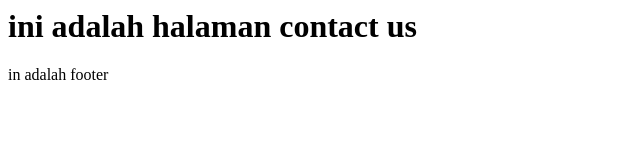
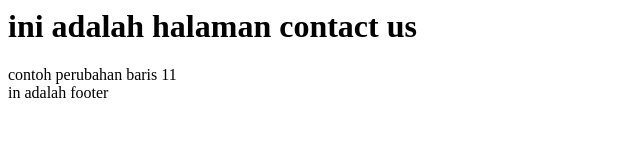
Before and after one commit to whypratama/BelajarGit, a plain HTML site: page contact-us.html in a window 1280 px wide. Shown: the whole page, without its empty margins (0-640 px from the left). Drawn offline with Linux system fonts and the light colour scheme.

Commit message:
menambahkan penjelasan contact us

```diff
--- a/contact-us.html
+++ b/contact-us.html
@@ -8,7 +8,7 @@
 <body>
 <h1> ini adalah halaman contact us</h1>
 
-
+<div>contoh perubahan baris 11</div>
 <footer> in adalah footer</footer>
 </body>
 
```
